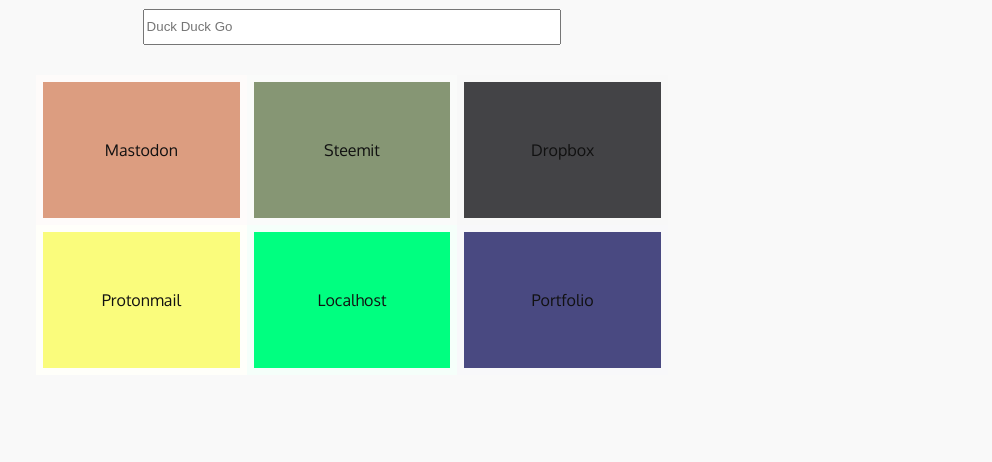
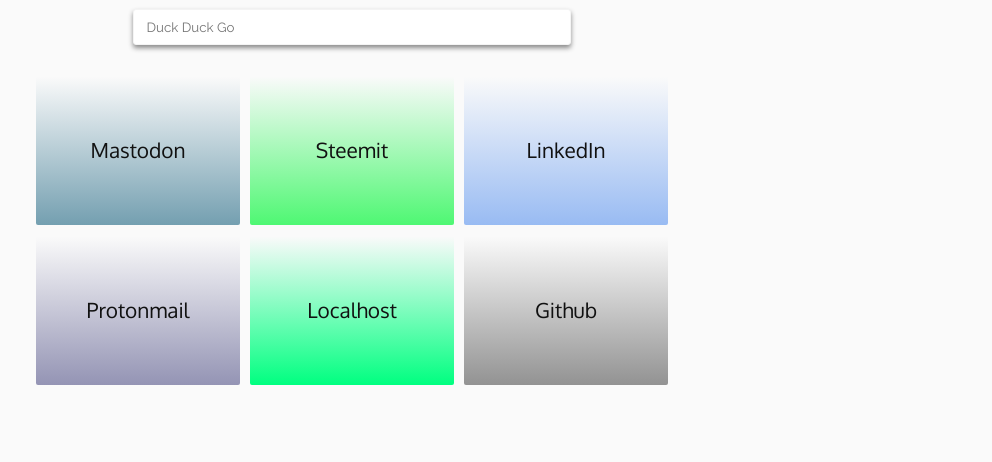
Before and after one commit to Sylk/wg-basic-layout, a plain HTML site: page index.html in a window 1280 px wide. Shown: the part 338-800 px from the top of the page, without its empty margins (288-1280 px from the left). Drawn offline with Linux system fonts and the light colour scheme.

Commit message:
Final commit - until requests

```diff
--- a/css/styles.css
+++ b/css/styles.css
@@ -1,5 +1,5 @@
 html {
-    background: #F9F9F9;
+    background: rgb(250, 250, 250);
 }
 
 .nav-header ul {
@@ -13,7 +13,7 @@ html {
 
 .nav-header li {
     display: inline-block;
-    margin-right:6px;
+    margin-right: 6px;
     font-family: 'Oxygen', sans-serif;
 }
 
@@ -28,7 +28,6 @@ html {
     display: flex;
     align-content: center;
     justify-content: center;
-    /* background: rgba(107, 42, 161, 0.794) */
 }
 
 .middle-content {
@@ -41,54 +40,74 @@ input {
     margin-bottom: 30px;
     width: 65%;
     height: 30px;
+    border-radius: 3px;
+    background: #fff;
+    border: 1px rgb(244, 244, 244) solid;
+    box-shadow: 0 3px 5px rgba(0, 0, 0, 0.452);
+    padding: 2px 13px;
+}
+
+input:placeholder-shown {
+    font-family: 'Raleway', sans-serif;
+    font-weight: 100;
 }
 
 .websites {
     display: grid;
     grid-template-columns: repeat(3, 1fr);
+    grid-row-gap: 10px;
+    grid-column-gap: 10px;
     list-style: none;
     padding: 0;
     margin: 0;
 }
 
 .websites li {
-    border: rgba(255, 255, 255, 0.959) 7px solid;
-    box-sizing: border-box;
+    border-radius: 2px;
     display: flex;
-    height:150px;
-    width:100%;
+    height: 150px;
+    width: 100%;
     align-items: center;
     justify-content: center;
     font-family: 'Oxygen', sans-serif;
-
 }
 
-.websites li a {
+.websites a {
     text-decoration: none;
+    font-size: 1.3em;
 }
-/* should make some nice gradients for this */
-.mastodon {
-    background: rgba(194, 75, 20, 0.527);
+
+.websites li:hover {
+    box-sizing: border-box;
+    box-shadow: 0 3px 5px rgba(0, 0, 0, 0.452);
+    border: 1px rgb(54, 54, 59) solid;
+}
+
+
+/* TODO: maybe make a glow transition in js??? */
+
+.protonmail {
+    background: linear-gradient(to bottom, rgba(250, 250, 250, 0.466) 1%, rgba(73, 73, 129, 0.575));
 }
 
 .steemit {
-    background: rgba(38, 68, 4, 0.541);
+    background: linear-gradient(to bottom, rgba(250, 250, 250, 0.466) 1%, rgba(0, 246, 53, 0.685));
 }
 
-.dropbox {
-    background: rgb(67, 67, 70);
+.linkedin {
+    background: linear-gradient(to bottom, rgba(250, 250, 250, 0.466) 1%, rgba(24, 104, 233, 0.431));
 }
 
-.protonmail {
-    background: rgba(251, 255, 0, 0.5);
+.mastodon {
+    background: linear-gradient(to bottom, rgba(250, 250, 250, 0.466) 1%, rgba(2, 82, 114, 0.541));
 }
 
 .localhost {
-    background: rgb(0, 255, 128);
+    background: linear-gradient(to bottom, rgba(250, 250, 250, 0.466) 1%, rgb(0, 255, 128));
 }
 
-.portfolio{
-    background: rgb(73, 73, 129);
+.github {
+    background: linear-gradient(to bottom, rgba(250, 250, 250, 0.466) 1%, rgba(44, 44, 44, 0.5));
 }
 
 a {
@@ -100,5 +119,14 @@ a {
     font-family: 'Lato', sans-serif;
     font-weight: 300;
     font-size: 5em;
-    color: #111
+    color: rgb(71, 71, 71);
 }
+
+
+/* TODO: Make some keyframes to make the colors look slightly lively
+    @keyframes colorRotationProtonmail {
+    0%   {background: linear-gradient(to bottom, rgba(250, 250, 250, 0.466) 1%, rgba(73, 73, 129, 0.575));}
+    70% {background: linear-gradient(to bottom, rgba(250, 250, 250, 0.466) 40%, rgb(99, 73, 129));}
+    100%   {background: linear-gradient(to bottom, rgba(250, 250, 250, 0.466) 1%, rgba(73, 73, 129, 0.575));}
+    }
+*/
--- a/index.html
+++ b/index.html
@@ -8,8 +8,9 @@
     <meta name="description" content="Startpage">
     <meta name="author" content="Matthew Bauer">
 
-    <link href="https://fonts.googleapis.com/css?family=Lato:300|Oxygen" rel="stylesheet">
+    <link href="https://fonts.googleapis.com/css?family=Lato:300|Oxygen|Raleway" rel="stylesheet">
     <link rel="stylesheet" href="css/styles.css">
+    <link rel="icon" href="favicon.ico">
   <!--[if lt IE 9]>
     <script src="https://cdnjs.cloudflare.com/ajax/libs/html5shiv/3.7.3/html5shiv.js"></script>
   <![endif]-->
@@ -19,30 +20,31 @@
   <header>
     <nav class="nav-header">
       <ul>
-        <li><a href="#dummy">Social</a></li>
-        <li><a href="#dummy">Work</a></li>
-        <li><a href="#dummy">Tools</a></li>
-        <li><a href="#dummy">Serials</a></li>
+        <li><a href="#dummy" tabindex="9">Social</a></li>
+        <li><a href="#dummy" tabindex="10">Work</a></li>
+        <li><a href="#dummy" tabindex="11">Tools</a></li>
+        <li><a href="#dummy" tabindex="12">Serials</a></li>
       </ul>
     </nav>
   </header>
   <div class="container-div">
     <section class="middle-content">
       <h1 class="time"></h1>
-      <input type="text" name="searchbox" placeholder="Duck Duck Go">
+      <input type="text" name="searchbox" placeholder="Duck Duck Go" class="search" tabindex="1">
       <nav>
         <ul class="websites">
-          <li class="mastodon"><a href="https://mastodon.social/a">Mastodon</a></li>
-          <li class="steemit"><a href="https://steemit.com/">Steemit</a></li>
-          <li class="dropbox"><a href="https://www.dropbox.com/">Dropbox</a></li>
+          <a href="https://mastodon.social/"><li class="mastodon" tabindex="2">Mastodon</li></a>
+          <a href="https://steemit.com/"><li class="steemit" tabindex="3">Steemit</li></a>
+          <a href="https://www.linkedin.com/in/matthewtbauer" tabindex="4"><li class="linkedin">LinkedIn</li></a>
 
-          <li class="protonmail"><a href="https://protonmail.com/">Protonmail</a></li>
-          <li class="localhost"><a href="http://localhost:3000/">Localhost</a></li>
-          <li class="portfolio"><a href="http://www.mtbauer.me/">Portfolio</a></li>
+          <a href="https://protonmail.com/"><li class="protonmail" tabindex="5">Protonmail</li></a>
+          <a href="http://localhost:3000/"><li class="localhost" tabindex="6">Localhost</li></a>
+          <a href="http://www.github.com/sylk"><li class="github" tabindex="7">Github</li></a>
         </ul>
       </nav>
     </section>
   </div>
   <script src="clock.js"></script>
+  <script src="search.js"></script>
 </body>
 </html>
--- /dev/null
+++ b/search.js
@@ -0,0 +1,8 @@
+document.querySelector('.search').onkeypress = function (e) {
+    if (!e) e = window.event;
+    var keyCode = e.keyCode || e.which;
+    if (keyCode == '13') {
+        window.location = "https://duckduckgo.com/?q=" + document.querySelector('.search').value;
+        return false;
+    }
+}
```
Also changed, not shown: favicon.ico (added), 1 other file.
